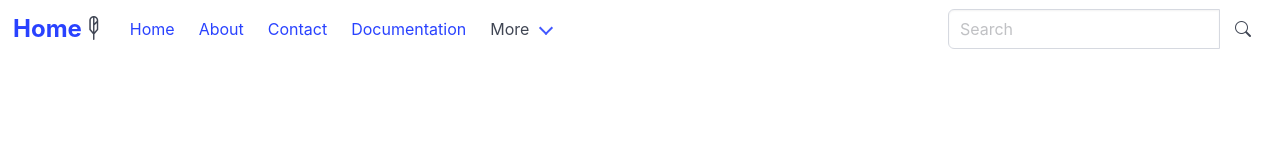
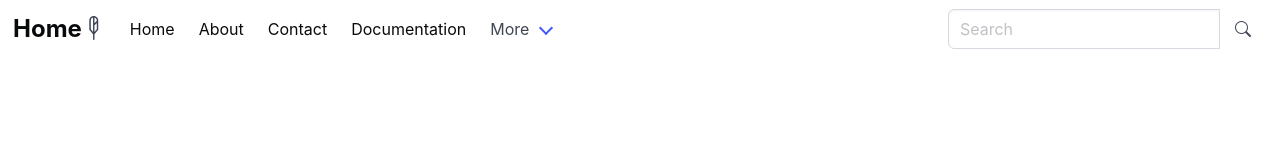
Before and after one commit to arvtia/try-3, a React (Create React App) app in the folder newone/: page / in a window 1280 px wide. Shown: the top 160 px of the page. Built offline with nearby package versions, Linux system fonts and the light colour scheme.

Commit message:
final adjustments

```diff
--- a/newone/src/assests/components/navbar.jsx
+++ b/newone/src/assests/components/navbar.jsx
@@ -24,7 +24,7 @@ const Navbar = () => {
       <div className="navbar-brand">
         <a className="navbar-item" href="#">
           <p className="is-size-4 has-text-weight-bold has-icon-right">
-            <Link to ="/">Home</Link>
+            <Link to ="/" className="has-text-black">Home</Link>
             <span>
               <i className="bi bi-feather2" />
             </span>
@@ -52,10 +52,10 @@ const Navbar = () => {
         id="navbarBasicExample"
       >
         <div className="navbar-start">
-          <a className="navbar-item"><Link to={"/"}>Home</Link></a>
-          <a className="navbar-item"><Link to={"/About"}>About</Link></a>
-          <a className="navbar-item"><Link to={"/Contact"}>Contact</Link></a>
-          <a className="navbar-item"><Link to={"/blog"}>Documentation</Link> </a>
+          <a className="navbar-item"><Link to={"/"} className="has-text-black">Home</Link></a>
+          <a className="navbar-item"><Link to={"/About"} className="has-text-black">About</Link></a>
+          <a className="navbar-item"><Link to={"/Contact" }className="has-text-black">Contact</Link></a>
+          <a className="navbar-item"><Link to={"/blog"} className="has-text-black">Documentation</Link> </a>
 
         <div ref={dropdownRef} className="navbar-item has-dropdown is-hoverable">
             <button className="navbar-link" onClick={() => setIsDropdownOpen(!isDropdownOpen)}>
```
Lines whose indentation alone changed are shown as unchanged.
